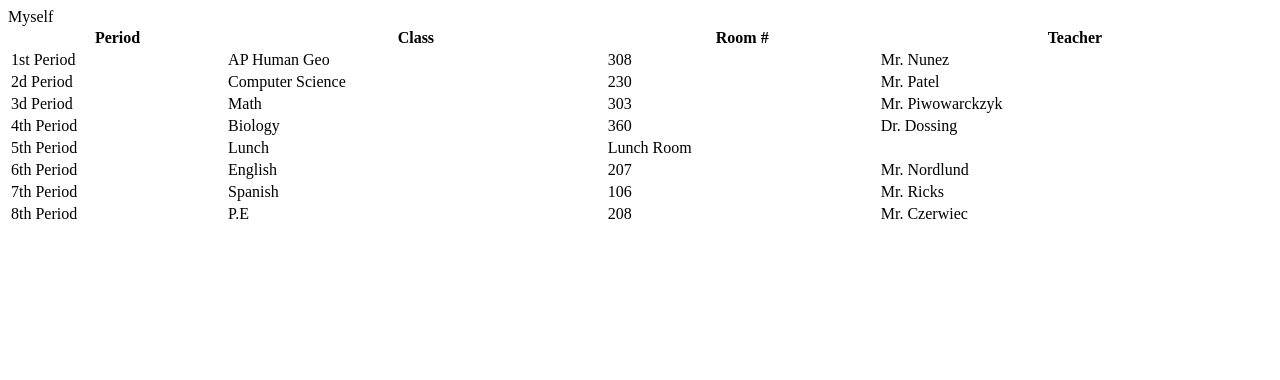
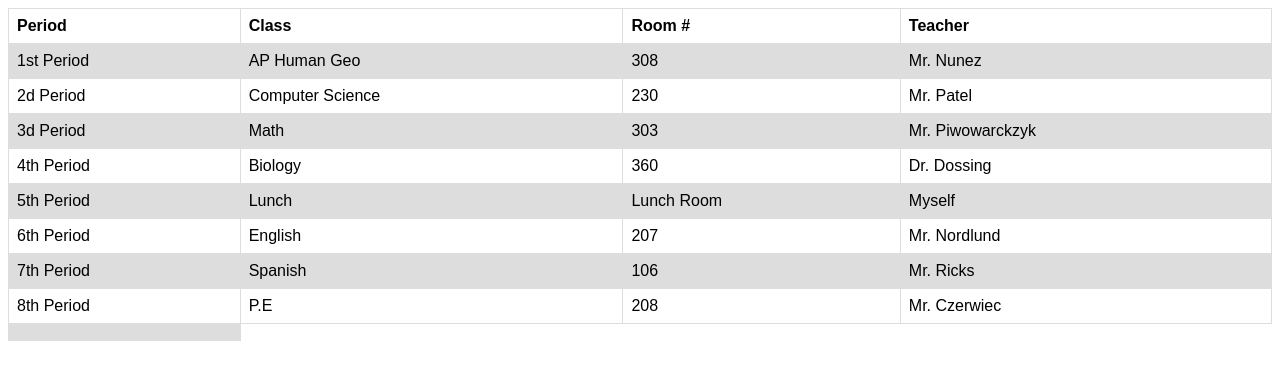
Before and after one commit to bdfleischmann/esc21718, a plain HTML site: page HTML/table1.html in a window 1280 px wide. Drawn offline with Linux system fonts and the light colour scheme.

Commit message:
First commit

```diff
--- a/HTML/table1.html
+++ b/HTML/table1.html
@@ -1,4 +1,27 @@
-<table style="width:100%"
+<!DOCTYPE html>
+<html>
+    <head>
+        <title>
+            Ben's Classes
+        </title>
+    </head>
+    <style>
+        table {
+    font-family: arial, sans-serif;
+    border-collapse: collapse;
+    width: 100%;
+}
+
+td, th {
+    border: 1px solid #dddddd;
+    text-align: left;
+    padding: 8px;
+}
+    </style>
+    <table>
+
+    <table style="width:100%"
+    <body>
 <tr>
     <th>
         Period
@@ -79,7 +102,9 @@
     <td>
         Lunch Room
     </td>
-    Myself
+    <td>
+        Myself
+    </td>
 </tr>
 <tr>
     <td>
@@ -123,3 +148,28 @@
         Mr. Czerwiec
     </td>
 </tr>
+<tr>
+    <th>
+
+    </th>
+</tr>
+</body>
+</table>
+<table>
+    <style>
+        table {
+    font-family: arial, sans-serif;
+    border-collapse: collapse;
+    width: 100%;
+}
+
+td, th {
+    border: 1px solid #dddddd;
+    text-align: left;
+    padding: 8px;
+}
+
+tr:nth-child(even) {
+    background-color: #dddddd;
+    </style>
+</table>
```
